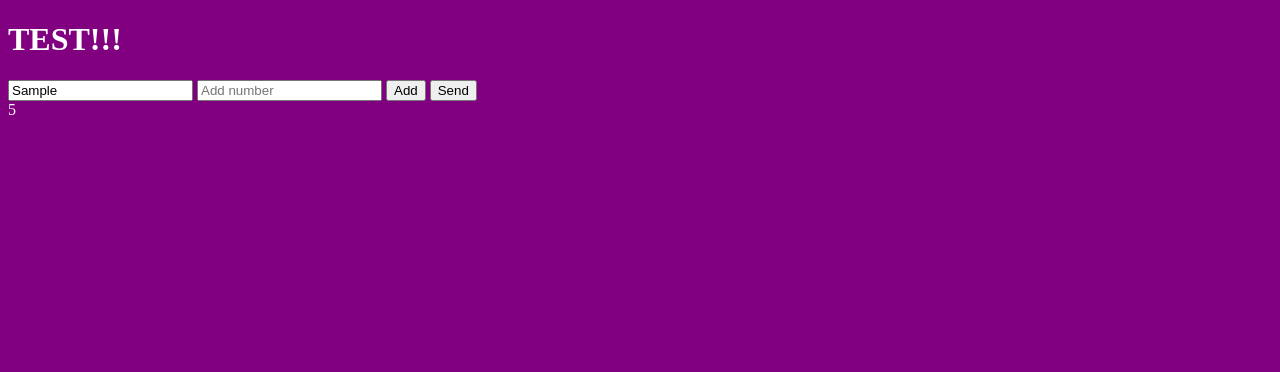
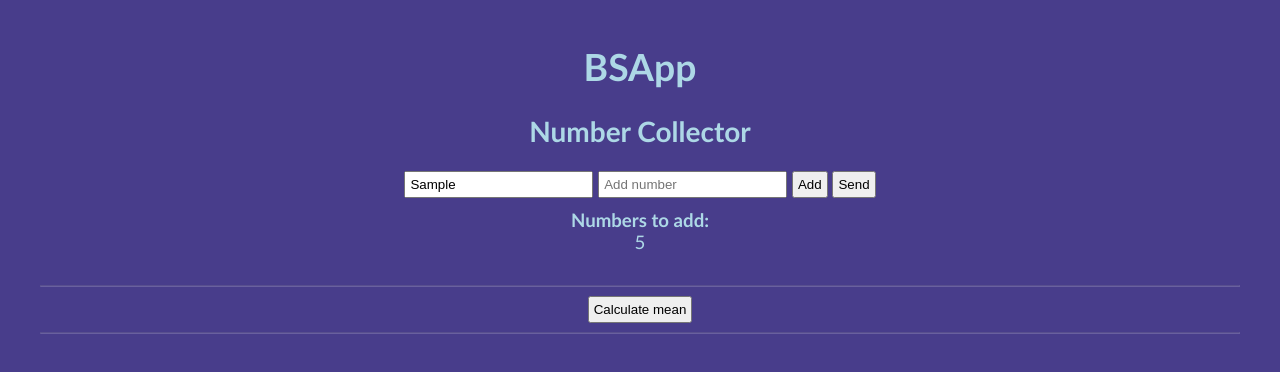
Before and after one commit to FScirE/PA2577-ACCBD, a website: page BuildSomething/bsFrontend/src/views/index.html in a window 1280 px wide. Both pictures are taken after typing "Sample", "5" into the empty fields and a click on the button "Add". Drawn offline with Linux system fonts and the light colour scheme; no server answers.

Commit message:
frontend calls bsMean backend

```diff
--- a/BuildSomething/bsFrontend/src/public/css/global.css
+++ b/BuildSomething/bsFrontend/src/public/css/global.css
@@ -1,4 +1,32 @@
 body {
-  background-color: purple;
-  color: white;
+  font-size: 14pt;
+  font-family: Calibri, sans-serif;
+  background-color: darkslateblue;
+  color: lightblue;
+  text-align: center;
+  margin-top: 2lh;
+  padding-left: 2rem;
+  padding-right: 2rem;
 }
+
+hr {
+  opacity: 0.2;
+}
+
+input, button {
+  padding: 0.25rem;
+}
+
+#number-list h4 {
+  margin-top: 0.5lh;
+  margin-bottom: 0;
+}
+#number-list {
+  padding-bottom: 1lh;
+}
+
+#object-list {
+  display: inline-block;
+  width: max-content;
+  text-align: left;
+}
--- a/BuildSomething/bsFrontend/src/public/js/index.js
+++ b/BuildSomething/bsFrontend/src/public/js/index.js
@@ -3,6 +3,7 @@ const nameInput = document.getElementById('name-input')
 const numberInput = document.getElementById('number-input')
 const numberList = document.getElementById('number-list')
 const addButton = document.getElementById('add-button')
+const meanButton = document.getElementById('mean-button')
 const objectList = document.getElementById('object-list')
 
 var numbers = []
@@ -15,12 +16,12 @@ const renderObjects = () => {
   objectList.innerHTML = ''
   objects.forEach(object => {
     const li = document.createElement('li')
-    li.textContent = `${object.name} -- ${Array(object.numbers).join(', ')}`
+    li.textContent = `${object.name} : ${object.numbers.join(', ')}`
     objectList.appendChild(li)
   })
 }
 const renderNumbers = () => {
-  numberList.innerHTML = numbers.join(", ")
+  numberList.innerHTML = "<h4>Numbers to add:</h4>" + numbers.join(', ')
 }
 
 const loadObjects = async () => {
@@ -63,6 +64,13 @@ form.addEventListener('submit', async (e) => {
   renderNumbers()
   loadObjects()
 })
+
 addButton.addEventListener('click', addNumber)
 
+meanButton.addEventListener('click', async (e) => {
+  const response = await fetch('/api/mean')
+  const result = await response.json()
+  window.alert(`Mean: ${result.mean} (from ${result.amt} valid entries)`)
+})
+
 loadObjects()
--- a/BuildSomething/bsFrontend/src/views/index.html
+++ b/BuildSomething/bsFrontend/src/views/index.html
@@ -10,7 +10,8 @@
 </head>
 
 <body>
-  <h1>TEST!!!</h1>
+  <h1>BSApp</h1>
+  <h2>Number Collector</h2>
 
   <form id="data-form">
     <input type="text" id="name-input" placeholder="Name">
@@ -18,7 +19,15 @@
     <button type="button" id="add-button">Add</button>
     <button type="submit">Send</button>
   </form>
-  <div id="number-list"></div>
+  <div id="number-list">
+    <h4>Numbers to add:</h4>
+    -
+  </div>
+  <hr>
+
+  <button id="mean-button">Calculate mean</button>
+  <br>
+  <hr>
 
   <ul id="object-list"></ul>
 </body>
```
Also changed, not shown: BuildSomething/bsFrontend/src/dispatchMean.js (added, +18 -0 lines), BuildSomething/bsFrontend/src/index.js (+14 -2 lines).
